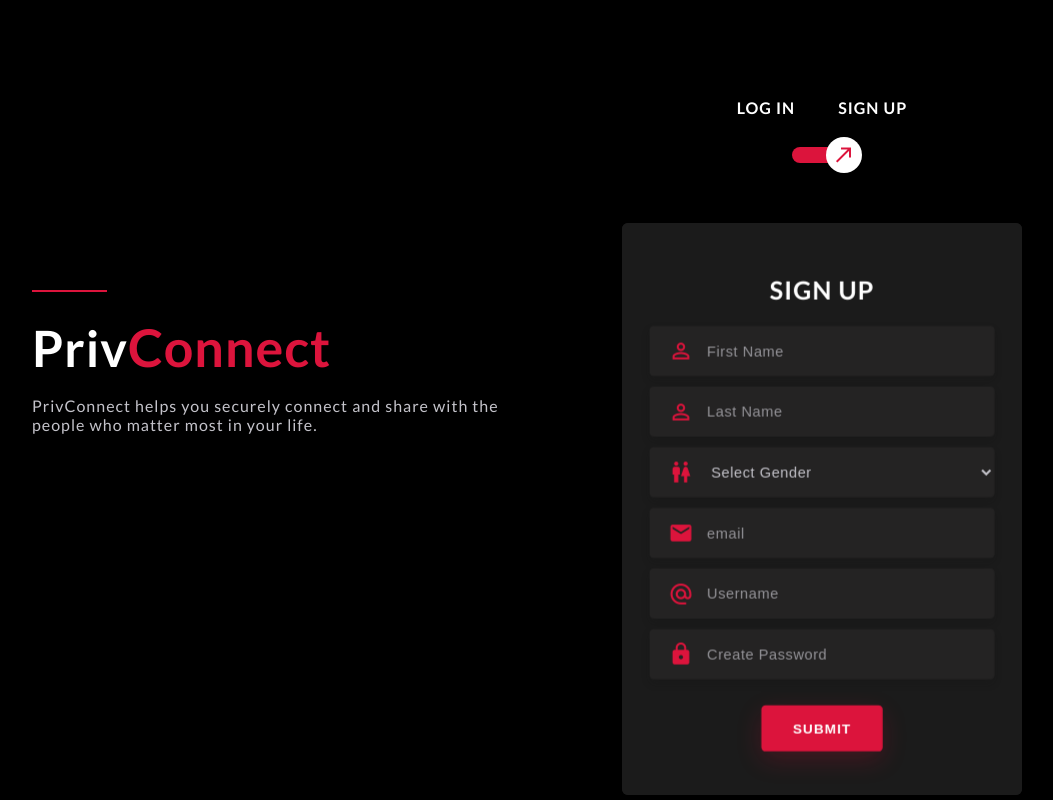
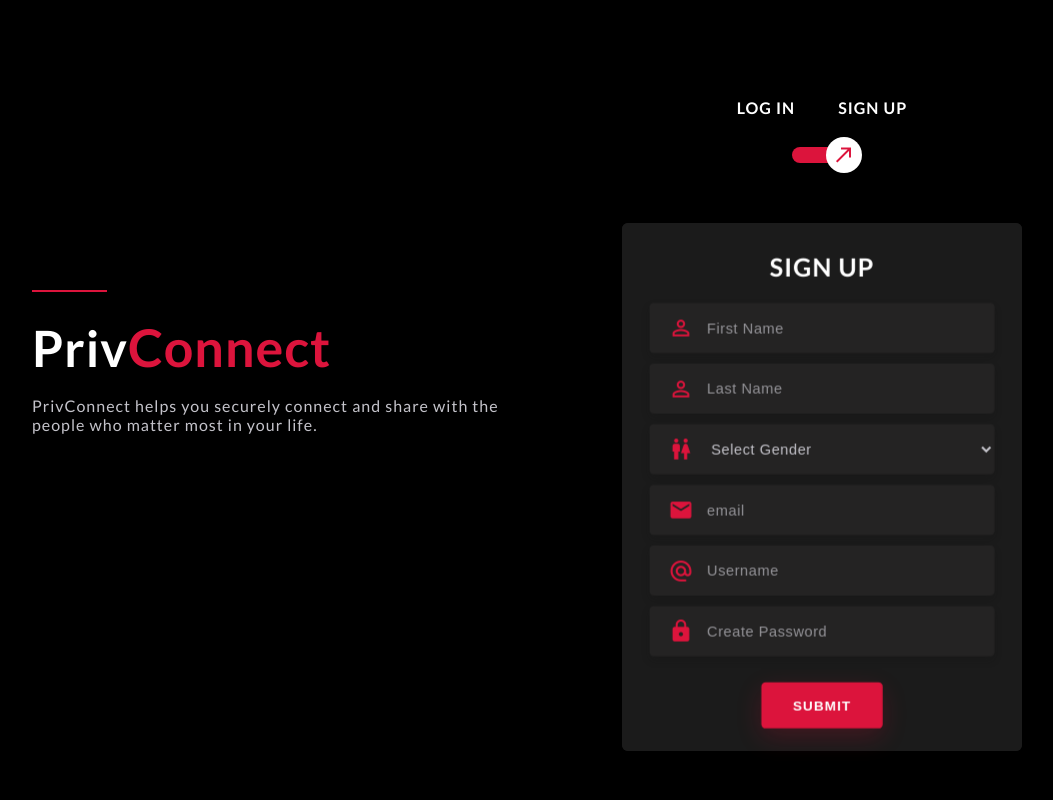
Before and after one commit to BW404/privconnect, a PHP site: page /assects/pages/login.php in a window 1280 px wide, with the box ticked. Shown: the whole page, without its empty margins (88-1141 px from the left). Run offline with PHP 8.4, Linux system fonts and the light colour scheme; some libraries are stand-ins or nearby versions.

Commit message:
Update: 2025-05-01 10:24:16

```diff
--- a/assects/css/login.css
+++ b/assects/css/login.css
@@ -191,7 +191,7 @@ input[type="checkbox"] {
 
 .checkbox:checked ~ .card-3d-wrap .card-3d-wrapper {
   transform: rotateY(180deg);
-  height: 130%;
+  height: 120%;
 }
 
 .card-front,
```
